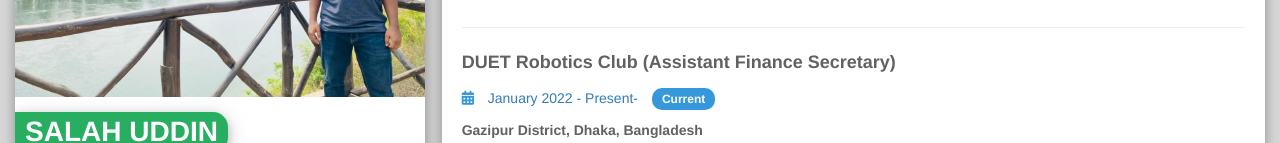
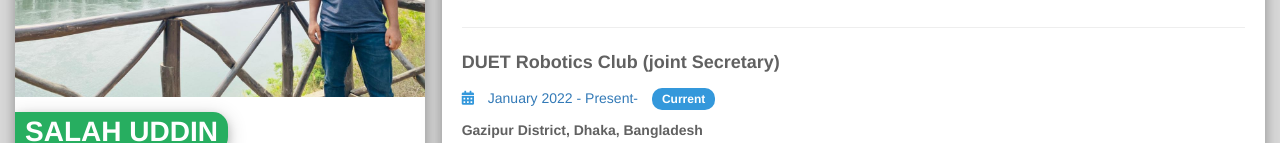
Before and after one commit to salahuddinjony/salahuddinjony.github.io, a plain HTML site: page index.html in a window 1280 px wide. Shown: the part 210-353 px from the top of the page. Drawn offline with Linux system fonts and the light colour scheme.

Commit message:
Update index.html
updated of DRC designations

```diff
--- a/index.html
+++ b/index.html
@@ -120,7 +120,7 @@
 
                                 <section>
                                     <h4>DUET Robotics Club
-                                        (Assistant Finance Secretary)</h4>
+                                        (joint Secretary)</h4>
                                     <p class="text-primary"><span><i class="fas fa-calendar-alt"></i></span> January 2022 - Present- <span class="badge badge-primary">Current</span></p>
                                     <P><b>Gazipur District, Dhaka, Bangladesh
                                     </b><br>This is a wonderful platform for me to utilize merit and develop my skills and idea.</P>
```
